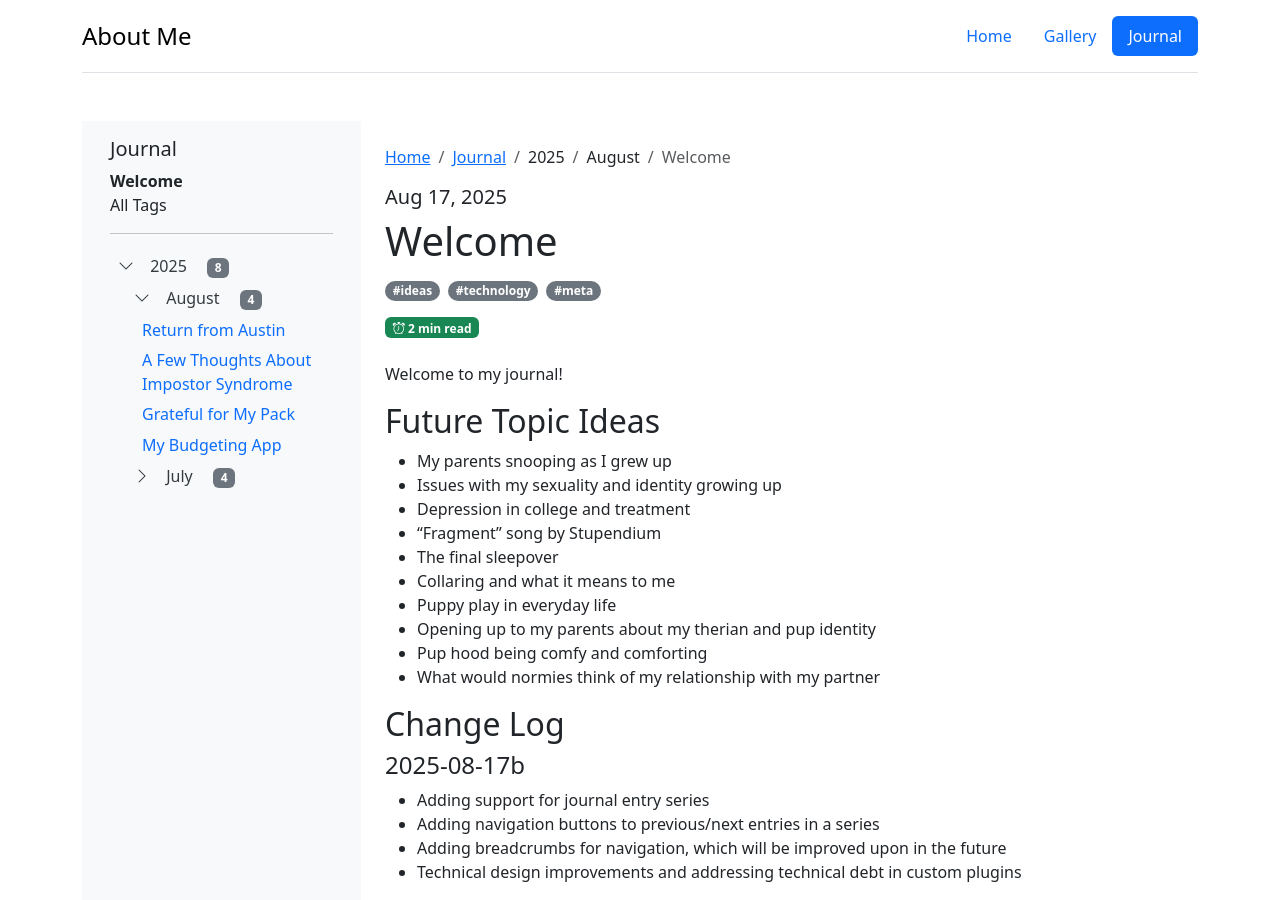
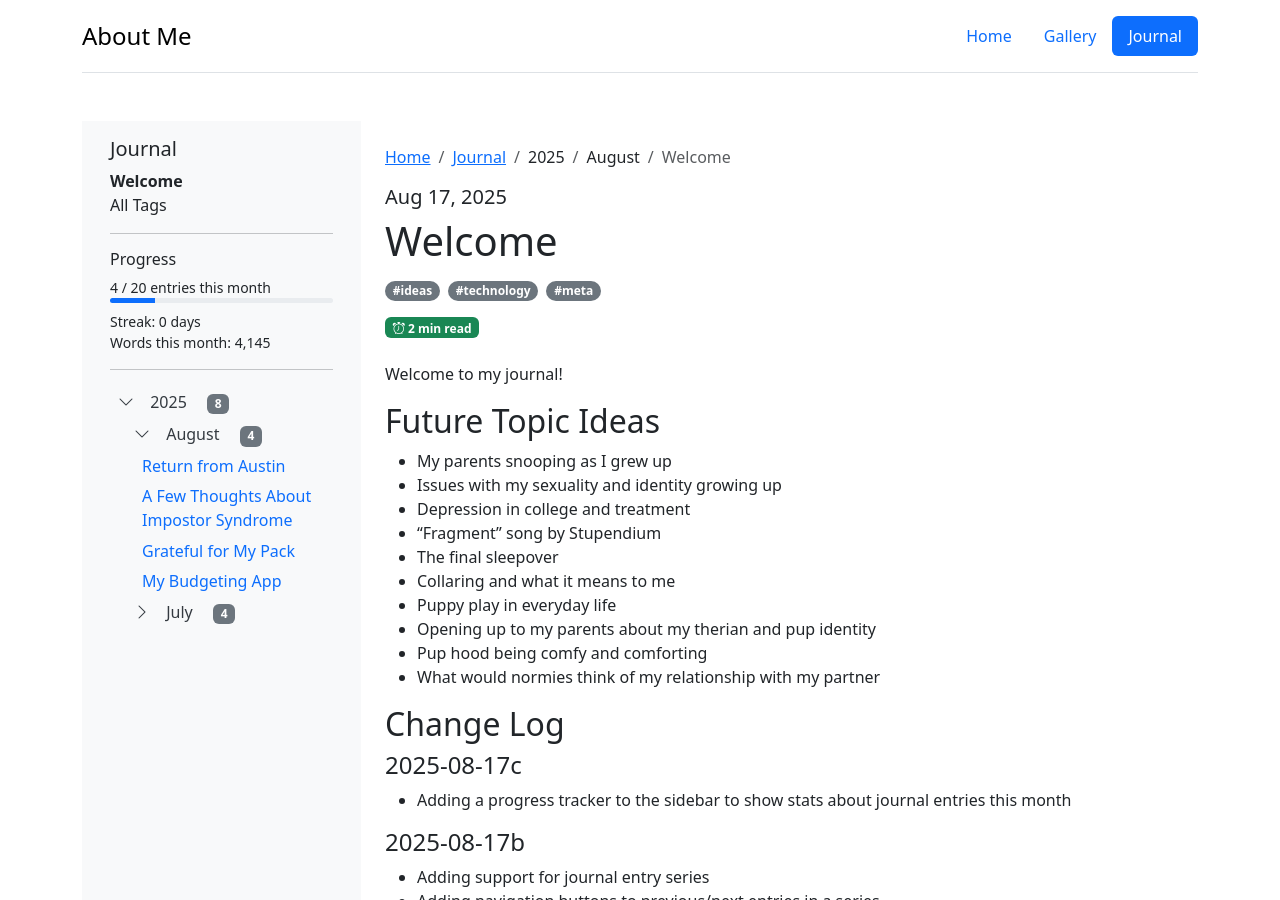
Before and after one commit to SabinDarkstone/SabinDarkstone.github.io, a Jekyll site: the page built from site/_journal/welcome.md, in a window 1280 px wide and 900 px high. Built offline with Jekyll 4.4.1, drawn with Linux system fonts in a browser that asks for light colours; comment, search, counter and statistics services are not loaded; some of the changed lines change nothing that is shown.

Commit message:
Adding a progress tracker and consolidating markdown stripping code

````diff
--- a/site/_config.yml
+++ b/site/_config.yml
@@ -6,6 +6,9 @@ collections:
 url: "https://pupsabin.dog"
 baseurl: ""
 attachments_dir: "assets/imgs/attachments"
+
+progress_tracker:
+  monthly_goal: 20
 
 plugins:
   - jekyll-seo-tag
--- /dev/null
+++ b/site/_includes/entry-status.html
@@ -0,0 +1,5 @@
+{% if page.private %}
+    <div class="alert alert-primary" role="alert">
+        This is a private entry and only visible with the link.
+    </div>
+{% endif %}
--- /dev/null
+++ b/site/_includes/progress_tracker.html
@@ -0,0 +1,22 @@
+{% assign prog = site.progress %}
+
+<div class="mb-3">
+    <h6>Progress</h6>
+
+    <div class="mb-2">
+        <div class="small">
+            {{ prog.entries_this_month }} / {{ prog.monthly_goal }} entries this month
+        </div>
+
+        <div class="progress" style="height: 5px;">
+            <div class="progress-bar" role="progressbar" style="width: {{ prog.progress_pct }}%;"
+                aria-valuenow="{{ prog.entries_this_month }}" aria-valuemin="0" aria-valuemax="{{ prog.monthly_goal }}">
+            </div>
+        </div>
+    </div>
+
+    <div class="small">
+        Streak: {{ prog.streak }} day{% if prog.streak != 1 %}s{% endif %}<br>
+        Words this month: {{ prog.words_this_month }}
+    </div>
+</div>
--- a/site/_includes/sidebar.html
+++ b/site/_includes/sidebar.html
@@ -3,6 +3,10 @@
         <h5>Journal</h5>
 
         {% include sidebar-welcome.html page=page %}
+
+        {% include progress_tracker.html %}
+
+        <hr>
 
         <ul class="nav flex-column" id="journal-tree">
             {% assign others = site.journal
--- a/site/_journal/welcome.md
+++ b/site/_journal/welcome.md
@@ -24,6 +24,9 @@ Welcome to my journal!
 - What would normies think of my relationship with my partner
 
 ## Change Log
+
+#### 2025-08-17c
+- Adding a progress tracker to the sidebar to show stats about journal entries this month
 
 #### 2025-08-17b
 - Adding support for journal entry series
--- a/site/_layouts/journal.html
+++ b/site/_layouts/journal.html
@@ -9,13 +9,7 @@ layout: default
 
         <!-- Main content -->
         <div class="col-12 col-lg-9 px-4 py-4">
-
-            {% if page.private %}
-            <div class="alert alert-primary" role="alert">
-                This is a private entry and only visible with the link.
-            </div>
-            {% endif %}
-
+            {% include entry-status.html %}
             {% include breadcrumbs.html %}
 
             <h5>{{ page.date | date: "%b %d, %Y" }}</h5>
--- a/site/_plugins/estimated_reading_time.rb
+++ b/site/_plugins/estimated_reading_time.rb
@@ -1,3 +1,5 @@
+require_relative "helpers/formatting"
+
 module EstimatedReadingTime
     def self.pre_render(doc)
         # Ignore any non-html files and empty files
@@ -6,9 +8,7 @@ module EstimatedReadingTime
         average_words_per_minute = 200
 
         # Strip markdown code fences and liquid tags
-        text = doc.content
-            .gsub(/```.+?```/m, "")
-            .gsub(/\{%\s*.+?\s*%\}/m, "")
+        text = Formatting.strip_markdown(doc.content)
 
         # Count words in the text naively
         words = text.split(/\s+/).size
--- a/site/_plugins/exclude_drafts.rb
+++ b/site/_plugins/exclude_drafts.rb
@@ -1,4 +1,3 @@
-# _plugins/exclude_drafts.rb
 # Hide any page/document with front matter: status: draft
 
 def draft?(thing)
--- /dev/null
+++ b/site/_plugins/helpers/formatting.rb
@@ -0,0 +1,12 @@
+module Formatting
+    def self.format_number_with_commas(number)
+        whole, decimal = number.to_s.split('.')
+        whole_with_commas = whole.reverse.gsub(/(\d{3})(?=\d)/, '\\1,').reverse
+        decimal ? "#{whole_with_commas}.#{decimal}" : whole_with_commas
+    end
+
+    def self.strip_markdown(text)
+        text.gsub(/```.+?```/m, "")
+            .gsub(/\{%\s*.+?\s*%\}/m, "")
+    end
+end
--- /dev/null
+++ b/site/_plugins/progress_tracker.rb
@@ -0,0 +1,63 @@
+require "date"
+require_relative "helpers/formatting"
+
+module ProgressTracker
+    class Generator < Jekyll::Generator
+        safe true
+        priority :low
+
+        def generate(site)
+            goal = site.config.dig("progress_tracker", "monthly_goal") || 0
+            today = site.time.to_date
+
+            entries = site.collections["journal"].docs.select do |doc|
+                doc.data["status"] == "published" &&
+                doc.data["private"] != true &&
+                doc.date.to_date <= today
+            end
+
+            first_day = Date.new(today.year, today.month, 1)
+            monthly_entries = entries.select { |entry| entry.date.to_date >= first_day }
+            entries_this_month = monthly_entries.length
+
+            words_this_month = monthly_entries.sum do |entry|
+                text = Formatting.strip_markdown(entry.content)
+                text.split(/\s+/).size
+            end
+
+            progress_pct = goal.positive? ? (entries_this_month.to_f / goal * 100).round(2) : 0
+
+            dates = entries.map { |entry| entry.date.to_date }.uniq
+            streak = 0
+            current = today
+            while dates.include?(current)
+                streak += 1
+                current -= 1
+            end
+
+            # Sparklines doesn't look so great, so it's commented out for now
+            # last_30_days = []
+            # (0..29).each do |i|
+            #     day = today - i
+            #     last_30_days << entries.count { |entry| entry.date.to_date == day }
+            # end
+
+            # max = last_30_days.max
+            # max = 1 if max.zero?
+            # spark_points = last_30_days.each_with_index.map do |count, idx|
+            #     x = (idx.to_f / (last_30_days.length - 1)) * 100
+            #     y = 20 - (count.to_f / max) * 20
+            #     format('%.2f,%.2f', x, y)
+            # end.join(" ")
+
+            site.config["progress"] = {
+                "entries_this_month" => entries_this_month,
+                "monthly_goal" => goal,
+                "progress_pct" => progress_pct,
+                "streak" => streak,
+                "words_this_month" => Formatting.format_number_with_commas(words_this_month),
+                # "sparkline_points" => spark_points
+            }
+        end
+    end
+end
````
